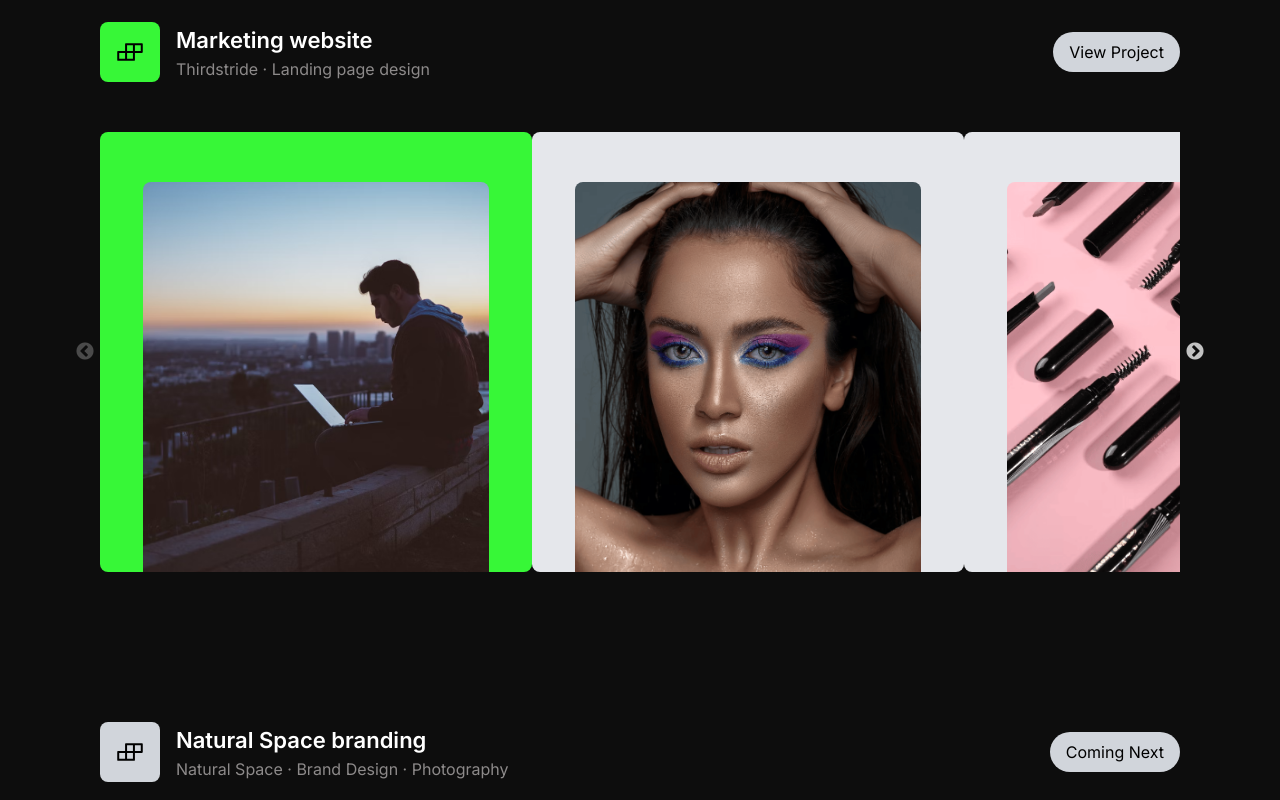
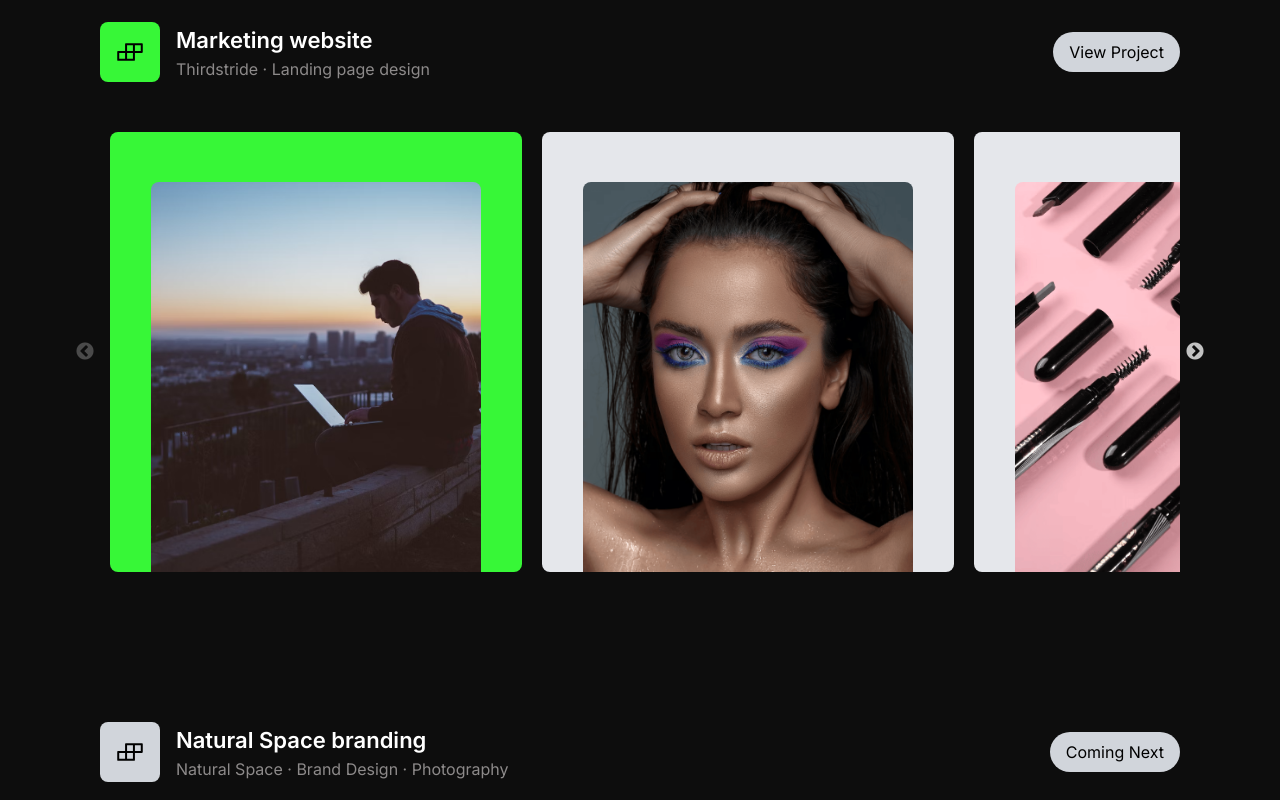
Before and after one commit to ranselorm/shaydes, a Next.js app: page / in a window 1280 px wide. Shown: the part 1160-1960 px from the top of the page. Built offline with nearby package versions, Linux system fonts and the light colour scheme.

Commit message:
Fix Slider margin

```diff
--- a/app/globals.css
+++ b/app/globals.css
@@ -15,3 +15,10 @@
     --background-end-rgb: 0, 0, 0;
   }
 }
+
+.slick-slide > div {
+  margin: 0 10px;
+}
+.slick-list {
+  margin: 0 -10px;
+}
--- a/components/Marketing.jsx
+++ b/components/Marketing.jsx
@@ -14,32 +14,32 @@ const Marketing = () => {
     speed: 500,
     slidesToShow: 2.5,
     slidesToScroll: 2.5,
-    // responsive: [
-    //   {
-    //     breakpoint: 1024,
-    //     settings: {
-    //       slidesToShow: 3,
-    //       slidesToScroll: 3,
-    //       infinite: true,
-    //       dots: true,
-    //     },
-    //   },
-    //   {
-    //     breakpoint: 600,
-    //     settings: {
-    //       slidesToShow: 2,
-    //       slidesToScroll: 2,
-    //       initialSlide: 2,
-    //     },
-    //   },
-    //   {
-    //     breakpoint: 480,
-    //     settings: {
-    //       slidesToShow: 1,
-    //       slidesToScroll: 1,
-    //     },
-    //   },
-    // ],
+    responsive: [
+      {
+        breakpoint: 1024,
+        settings: {
+          slidesToShow: 2,
+          slidesToScroll: 2,
+          infinite: true,
+          dots: true,
+        },
+      },
+      {
+        breakpoint: 600,
+        settings: {
+          slidesToShow: 1,
+          slidesToScroll: 1,
+          initialSlide: 1,
+        },
+      },
+      {
+        breakpoint: 480,
+        settings: {
+          slidesToShow: 1,
+          slidesToScroll: 1,
+        },
+      },
+    ],
   };
   return (
     <section className="mt-[150px]">
--- a/components/Natural.jsx
+++ b/components/Natural.jsx
@@ -19,6 +19,32 @@ const Natural = () => {
     autoplaySpeed: 2000,
     pauseOnHover: true,
     cssEase: "linear",
+    responsive: [
+      {
+        breakpoint: 1024,
+        settings: {
+          slidesToShow: 2,
+          slidesToScroll: 2,
+          infinite: true,
+          dots: true,
+        },
+      },
+      {
+        breakpoint: 600,
+        settings: {
+          slidesToShow: 1,
+          slidesToScroll: 1,
+          initialSlide: 1,
+        },
+      },
+      {
+        breakpoint: 480,
+        settings: {
+          slidesToShow: 1,
+          slidesToScroll: 1,
+        },
+      },
+    ],
   };
   return (
     <section className="mt-[150px]">
--- a/components/OutsideWork.jsx
+++ b/components/OutsideWork.jsx
@@ -4,10 +4,16 @@ import Button from "./ui/Button";
 import { AiOutlineBuild } from "react-icons/ai";
 import { IoIosArrowRoundForward } from "react-icons/io";
 import Slider from "react-slick";
+import ReactPlayer from "react-player";
 import "slick-carousel/slick/slick.css";
 import "slick-carousel/slick/slick-theme.css";
 
 const OutsideWork = () => {
+  const videos = [
+    "https://youtube.com/shorts/izHVaeQzvQ4?si=BXVphq37xNpCoZc7",
+    "https://youtube.com/shorts/izHVaeQzvQ4?si=BXVphq37xNpCoZc7",
+    "https://youtube.com/shorts/izHVaeQzvQ4?si=BXVphq37xNpCoZc7",
+  ];
   const settings = {
     dots: false,
     centerMode: true,
@@ -16,6 +22,32 @@ const OutsideWork = () => {
     centerPadding: "1px",
     slidesToShow: 2,
     slidesToScroll: 2,
+    responsive: [
+      {
+        breakpoint: 1024,
+        settings: {
+          slidesToShow: 1,
+          slidesToScroll: 1,
+          infinite: true,
+          dots: true,
+        },
+      },
+      {
+        breakpoint: 600,
+        settings: {
+          slidesToShow: 1,
+          slidesToScroll: 1,
+          initialSlide: 1,
+        },
+      },
+      {
+        breakpoint: 480,
+        settings: {
+          slidesToShow: 1,
+          slidesToScroll: 1,
+        },
+      },
+    ],
   };
   return (
     <section className="mt-[150px]">
--- a/package.json
+++ b/package.json
@@ -15,6 +15,7 @@
     "react": "18.2.0",
     "react-dom": "18.2.0",
     "react-icons": "^4.12.0",
+    "react-player": "^2.13.0",
     "react-slick": "^0.29.0",
     "slick-carousel": "^1.8.1",
     "swiper": "^11.0.5",
```
Also changed, not shown: 1 other file (tests, documents, lock files or other folders).
